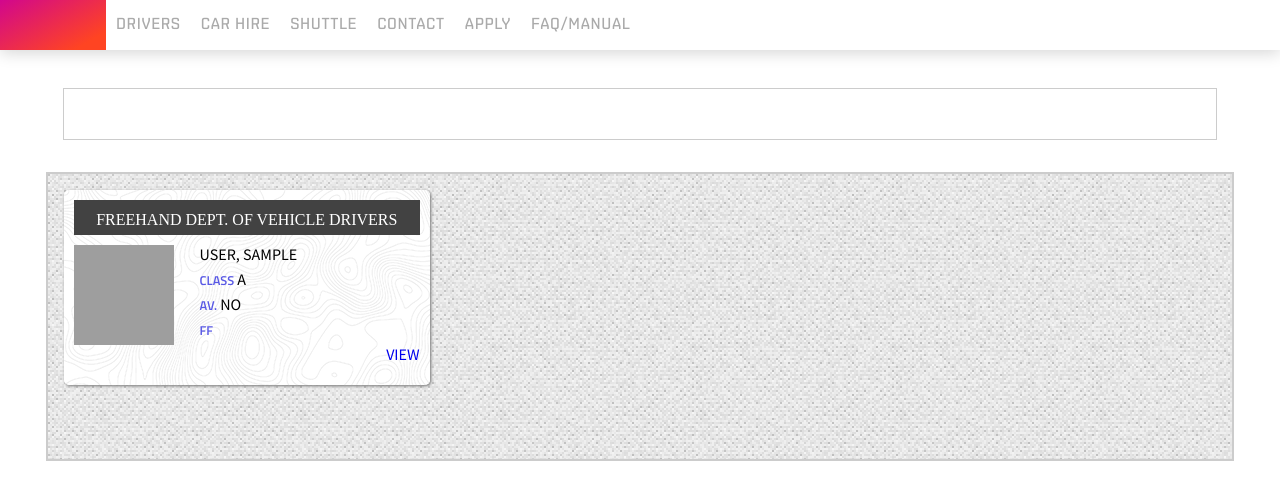
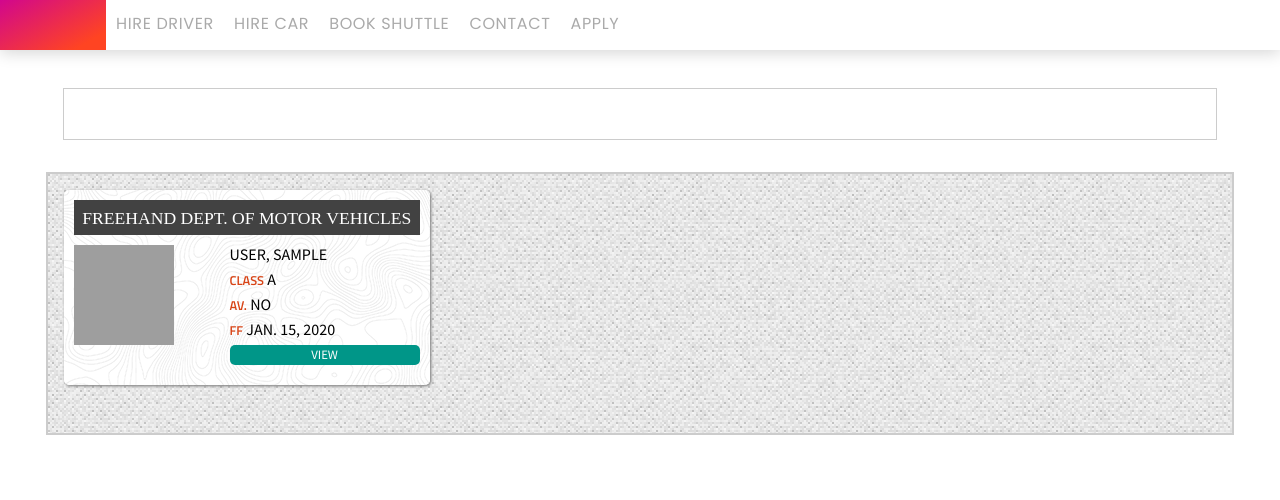
Before and after one commit to oluyoung/shuttl3r-django, a Django app: page /hire/drivers/ in a window 1280 px wide. Shown: the top 500 px of the page. Run offline with Django 3.2, Linux system fonts and the light colour scheme; tables that the repository leaves empty hold one stand-in row (values such as "Sample post"); some web fonts are replaced; grey boxes are pictures that could not be loaded.

Commit message:
drivers: done index, info modal, form submit left

```diff
--- a/drivers/urls.py
+++ b/drivers/urls.py
@@ -5,5 +5,5 @@
 
 urlpatterns = [
     url(r'^$', views.index, name="index"),
-    url(r'^(?P<id>[0-9]+)/$', views.driver_info, name="driver"),
+    url(r'^(?P<id>[0-9]+)/$', views.driver_info, name="info"),
 ]
--- a/freehand/static/css/drivers-styles.css
+++ b/freehand/static/css/drivers-styles.css
@@ -14,7 +14,7 @@
   max-width: 350px;
   border-radius: 5px;
   padding: 10px;
-  margin-bottom: 5%;
+  margin-bottom: 2em;
   box-shadow: 1px 1px 3px #757575;
   text-transform: uppercase;
 }
@@ -59,8 +59,22 @@
 .driver-license .type {
 }
 
-.apply_btn {
-    width: 100%;
+.driver-license .view-btn {
+  background-color: #009688;
+  color: #fff;
+  padding: 2px 7px;
+  border-radius: 5px;
+  margin-top: 5px;
+  font-size: .95em;
+}
+
+.driver-license .view-btn:hover,
+.driver-license .view-btn:focus {
+  background-color: #111;
+}
+
+.driver-license .info .key {
+  color: #D84315;
 }
 
 /** DRIVER
@@ -87,7 +101,7 @@
   border: 1px solid #e9e9e9;
   box-shadow: 2px 2px 4px #ccc;
   padding: 3.5%;
-  background-color: #fafafa;
+  background-color: #fdfdfd;
   border-radius: 5px;
 }
 
@@ -104,7 +118,7 @@
 }
 
 .driver-info {
-  min-width: 250px;
+  min-width: 70%;
 }
 
 .driver-info table {
@@ -122,6 +136,7 @@
   padding-left: 15px;
   padding-right: 15px;
   font-size: 1em;
+  text-transform: uppercase;
 }
 
 .driver-bio p {
@@ -134,7 +149,7 @@
   border: 1px solid #e9e9e9;
   border-radius: 5px;
   box-shadow: 2px 2px 4px #ccc;
-  background-color: #fafafa;
+  background-color: #fdfdfd;
 }
 
 .order-form .form {
@@ -184,6 +199,15 @@
   background-color: #111;
 }
 
+.order-form .submit-btn {
+  border: none;
+  background-color: #607D8B;
+  padding: 10px 0;
+  text-transform: uppercase;
+  border-radius: 5px;
+  color: #fff;
+}
+
 
 /*******************************
     MEDIA QUERIES
@@ -205,7 +229,7 @@
 
   .driver-license {
     width: 100%;
-    height: 140px;
+    height: 155px;
   }
 
   .driver-license .title {
@@ -223,6 +247,15 @@
   .driver-license .type {
     height: 20px;
     width: 170px;
+    font-size: .9em;
+  }
+
+  .driver-license .view-btn {
+    font-size: .8em;
+  }
+
+  .driver-info td {
+    font-size: .8em;
   }
 }
 
@@ -239,16 +272,20 @@
     height: 30px;
   }
 
+  .driver-license .title h4 {
+    padding-top: 4px
+  }
+
   .driver-license .image {
-    width: 90px;
-    height: 90px;
+    width: 120px;
+    height: 120px;
   }
 
   .driver-license .info{}
 
   .driver-license .name,
   .driver-license .type {
-    width: 185px;
+    font-size: 1em;
   }
 }
 
@@ -257,12 +294,57 @@
 /*
 small devices: 480px
 */
-@media (min-width: 480px) {}
+@media (min-width: 480px) {
+  .wrap {
+    justify-content: center;
+  }
+
+  .wrap .thumb-tack {
+    height: 35px;
+    left: 42%;
+  }
+
+  .driver-license {
+    width: 100%;
+    height: 210px;
+    max-width: 450px
+  }
+
+  .driver-license .title {
+    height: 40px;
+  }
+
+  .driver-license .title h4 {
+    font-size: 1.1em;
+    padding-top: 8px
+  }
+
+  .driver-license .image {
+    width: 150px;
+    height: 150px;
+  }
+
+  .driver-license .info {
+    width: 55%;
+  }
+
+  .driver-license .name,
+  .driver-license .type {
+    height: 25px;
+  }
+
+  .driver-info td {
+    font-size: 1em;
+  }
+}
 
 /*
 tablets 768px
 */
 @media (min-width:768px) {
+  .wrap {
+    justify-content: space-between;
+  }
   .driver-license {
     width: 45%;
     height: 175px;
@@ -273,7 +355,6 @@
   }
 
   .driver-license .title  h4 {
-    padding-top: 10px;
   }
 
   .driver-license .image {
@@ -288,12 +369,16 @@
     height: 20px;
     width: 200px;
   }
+
 }
 
 /*
     large screens 1024px
 */
 @media (min-width: 1024px){
+  .wrap {
+    justify-content: space-between;
+  }
 
   .wrap .thumb-tack {
     height: 45px;
@@ -323,9 +408,6 @@
     width: 220px;
   }
 
-  .driver-license .info .key {
-    color: #5858E5;
-  }
 }
 
 @media (min-width: 1280px) {}
@@ -352,36 +434,7 @@
 @media (max-width: 1024px){}
 
 @media (max-width: 767px){
-/*   .wrap {
-  border: none;
-}
 
-.wrap .thumb-tack {
-  height: 35px;
-  left: 42%;
-}
-
-.driver-license {
-  width: 100%;
-  height: 140px;
-}
-
-.driver-license .title {
-  height: 25px;
-}
-
-.driver-license .image {
-  width: 75px;
-  height: 75px;
-}
-
-.driver-license .info{}
-
-.driver-license .name,
-.driver-license .type {
-  height: 20px;
-  width: 170px;
-} */
 }
 
 @media (max-width: 343px){
--- a/freehand/static/css/style.css
+++ b/freehand/static/css/style.css
@@ -17,6 +17,8 @@
   width: 48.5%;
 }
 
+/** Text **/
+
 .text-align-right {
   text-align: right;
 }
@@ -33,6 +35,7 @@
   text-align: justify;
 }
 
+/** Position **/
 .pos-rel {
   position: relative;
 }
@@ -44,6 +47,16 @@
 .pos-fix {
   position: fixed;
 }
+
+/** Display **/
+.block {
+  display: block;
+}
+
+.none {
+  display: none;
+}
+
 
 .flex {
   display: flex;
@@ -99,10 +112,6 @@
 
 .align-flex-end {
   align-items: flex-end;
-}
-
-.display-none {
-  display: none;
 }
 
 /**
@@ -386,6 +395,10 @@
   background-position:-1232px -1232px
 }
 
+.mfp-close-btn-in .mfp-close {
+    color: #fff;
+}
+
 .u-row {
   display: -webkit-flex;
   display: flex;
@@ -599,8 +612,9 @@
 }
 
 .nav-mob,
-.nav-mob h5 {
+.nav-mob h5 a {
   color: #FFF;
+  font-family: 'Poppins', sans-serif;
 }
 
 .nav-mob {
@@ -758,7 +772,7 @@
 
   .nav-sections-dropdown-toggle a,
   .nav-sections-section a {
-    font-family: Shentox,sans-serif !important;
+    font-family: 'Poppins', sans-serif;
     font-weight: 500;
     text-transform: uppercase;
     color: #AAA;
--- a/freehand/static/js/main.js
+++ b/freehand/static/js/main.js
@@ -37,16 +37,22 @@
 
   	/** OPEN DRIVER INFO MODAL
   	*/
-    /*
-    $('.driver-license').each(function(){
-  		$(this).on('click', function(){
-  			$(this).find('.driver-portfolio').trigger('click');
+
+    $('.driver-license .view-btn').each(function(){
+  		$(this).on('click', function(e){
+        e.preventDefault();
+  		  $(this).magnificPopup({
+          type: 'inline',
+        });
   		});
-  	});*/
+  	});
 
+
+    /* CHANGE CHOOSE BUTTON TO CHECK CHECKBOX
+    */
   	$('.driver-order-form .choose-btn').each(function(){
       var btn = $(this),
-          $checkbox = $('.driver-order-form #within');
+        $checkbox = $('.driver-order-form #within');
       btn.on('click', function(e){
         e.preventDefault();
         if(btn.hasClass('yes')){
@@ -61,4 +67,6 @@
       });
   	});
 
+
+
 })(jQuery);
--- a/pages/templates/drivers/index.html
+++ b/pages/templates/drivers/index.html
@@ -8,19 +8,93 @@
   <nav class="filters"></nav>
   <section class="wrap drivers-wrap" style="background:url({% static 'img/bgnoise_lg_@2X.png' %})">
     {% for driver in drivers %}
-      <div class="driver-license flex row-wrap just-between pos-rel" id="driver-{{driver.id}}" style="background:url({% static 'img/topography.png' %})">
+      <div class="driver-license flex row-wrap just-between pos-rel driver-{{driver.id}}" style="background:url({% static 'img/topography.png' %})">
         <!-- <img src="{% static 'img/tack-red.png' %}" class="thumb-tack" /> -->
-        <div class="title"><h4 class="text-align-center">FREEHAND DEPT. OF VEHICLE DRIVERS</h4></div>
-        <div class="image" style="background-image: url({{driver.image.path}}})"></div>
+        <div class="title"><h4 class="text-align-center">FREEHAND DEPT. OF MOTOR VEHICLES</h4></div>
+        <div class="image" style="background-image: url({{driver.image.url}}})"></div>
         <div class="info">
           <p class="name">{{driver.last_name}}, {{driver.first_name}}</p>
           <p class="type"><span class="key">CLASS</span> {{driver.category}}</p>
           <p class="type"><span class="key">Av.</span> {% if driver.isAvailable %}Yes{%else%}No{% endif %}</p>
-          <p class="type"><span class="key">FF</span> {{driver.nextAvailability}}</p>
-          <p class="type text-align-right"><a href="#" class="view-btn" data-id={{driver.id}} data-name="{{driver.last_name}}, {{driver.first_name}}" data-cat="{{driver.category}}">VIEW</a></p>
+          <p class="type"><span class="key">FF</span> {{driver.nextAvailibility}}</p>
+          <a href="#driver-{{driver.id}}" class="view-btn text-align-center block" data-id={{driver.id}} data-name="{{driver.last_name}}, {{driver.first_name}}" data-cat="{{driver.category}}">VIEW</a>
         </div>
+      </div>
+      <section class="driver-sheet mfp-hide" id="driver-{{driver.id}}">
+        <div class="driver flex row-wrap just-start">
+          <div class="top-info flex row-nowrap">
+            <div class="driver-photo">
+              <img class="driver-photo_id" src="https://jamesgilberdphotography.weebly.com/uploads/1/3/6/5/13650410/emma-not-smiling-35x45_1_orig.jpg">
+            </div>
+            <div class="driver-info">
+              <table>
+                <tr>
+                  <th class="key">Name</th>
+                  <td>{{driver.last_name}}, {{driver.first_name}}</td>
+                </tr>
+                <tr>
+                  <th class="key">Class</th>
+                  <td>{{driver.category}}</td>
+                </tr>
+                <tr>
+                  <th class="key">Av.</th>
+                  <td>{% if driver.isAvailable %}Yes{%else%}No{% endif %}</td>
+                </tr>
+                <tr>
+                  <th class="key">FF</th>
+                  <td>{% if driver.isAvailable %}{%else%}{{driver.nextAvailibility}}{% endif %}</td>
+                </tr>
+              </table>
+            </div>
+          </div>
+          <div class="order-form driver-order-form">
 
-      </div>
+            <form action="" class="form flex col-wrap">
+              <div class="text-align-center">
+                <h3>To make a request just fill the form below</h3>
+              </div>
+              {% csrf_token %}
+              <input type="hidden" name="driver_id" value="{{driver.id}}">
+              <input type="hidden" name="user_id" value="20">
+              <div class="flex col-nowrap">
+                <label for="first-name" class="none">First Name</label>
+                <input type="text" id="first-name" name="first_name" placeholder="First Name">
+              </div>
+              <div class="flex col-nowrap">
+                <label for="last-name" class="none">Last Name</label>
+                <input type="text" id="last-name" name="last_name" placeholder="Last Name">
+              </div>
+              <div class="flex row-wrap just-between">
+                <div class="half-width">
+                  <label for="phone-num" class="none">Phone Number</label>
+                  <input type="tel" id="phone-num" name="phone_num" placeholder="Phone Number" maxlength=11>
+                </div>
+                <div class="flex row-wrap just-start align-flex-center half-width" style="margin-top:-15px;">
+                  <label for="within">Leaving Lagos?</label>
+                  <input type="checkbox" id="within" name="within_lagos" hidden>
+                  <a href="#" class="choose-btn yes">YES</a><a href="#" class="choose-btn no">NO</a>
+                </div>
+              </div>
+              <div class="flex row-wrap just-between">
+                <div class="half-width">
+                  <label for="start-date">Start Date</label>
+                  <input type="date" id="start-date" name="start_date">
+                </div>
+                <div class="half-width">
+                  <label for="end-date">End Date</label>
+                  <input type="date" id="end-date" name="end_date">
+                </div>
+              </div>
+
+              <div class="flex col-nowrap">
+                <label for="pickup-addr" class="none">Address</label>
+                <input type="text" id="pickup-addr" name="pickup_addr" placeholder="Address">
+              </div>
+              <input type="submit" class="submit-btn" />
+            </form>
+          </div>
+        </div>
+      </section>
     {% endfor %}
 
   </section>
--- a/pages/templates/pages/base.html
+++ b/pages/templates/pages/base.html
@@ -28,15 +28,16 @@
   <div class="u-clear">
     <div class="nav-sections-dropdown">
       <div class="nav-sections-dropdown-toggle">
-        <a href="{% url 'drivers:index' %}" class="nav-sections" id="">Drivers</a>
-        <a href="" class="nav-sections" id="">Car Hire</a>
-        <a href="" class="nav-sections" id="">Shuttle</a>
+        <a href="{% url 'drivers:index' %}" class="nav-sections" id="">Hire Driver</a>
+        <a href="" class="nav-sections" id="">Hire Car</a>
+        <a href="" class="nav-sections" id="">Book Shuttle</a>
         <a href="{% url 'pages:contact' %}" class="nav-sections" id="">Contact</a>
         <a href="{% url 'pages:apply' %}" class="nav-sections" id="">Apply</a>
-        <a href="{% url 'pages:faq' %}" class="nav-sections" id="">FAQ/Manual</a>
+        <!-- <a href="{% url 'pages:faq' %}" class="nav-sections" id="">FAQ/Manual</a> -->
       </div>
     </div>
     <ul class="nav-icons">
+
       <li>
         <a href="#" class="nav-mob-toggle" id="nav-mob-toggle">
           <span></span>
@@ -70,6 +71,7 @@
 
 <script src="{% static 'js/jquery.js' %}"></script>
 <script src="{% static 'js/jquery.magnific-popup.min.js' %}"></script>
+{% block scripts %}{% endblock %}
 <script src="{% static 'js/main.js' %}"></script>
 </body>
 </html>
```
Also changed, not shown: pages/templates/drivers/driver.html (+10 -7 lines). Lines whose indentation alone changed are shown as unchanged.
